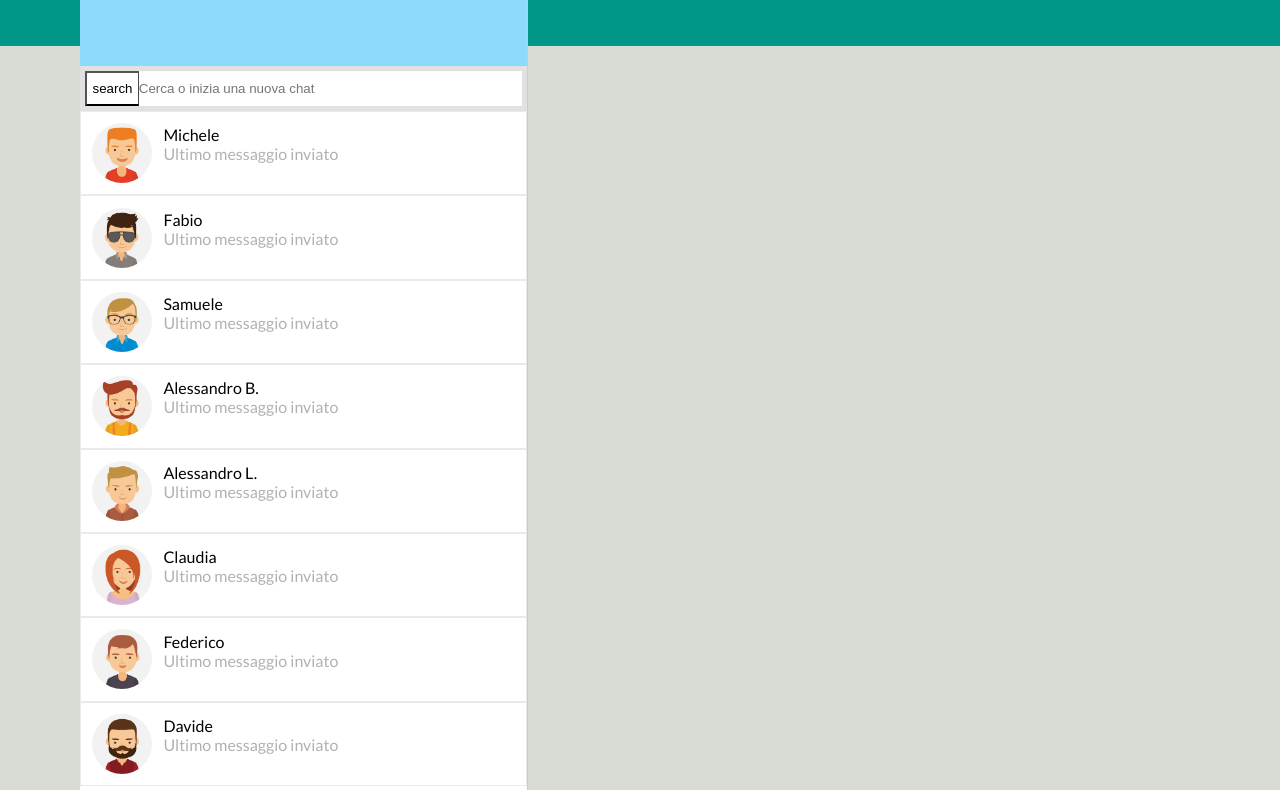
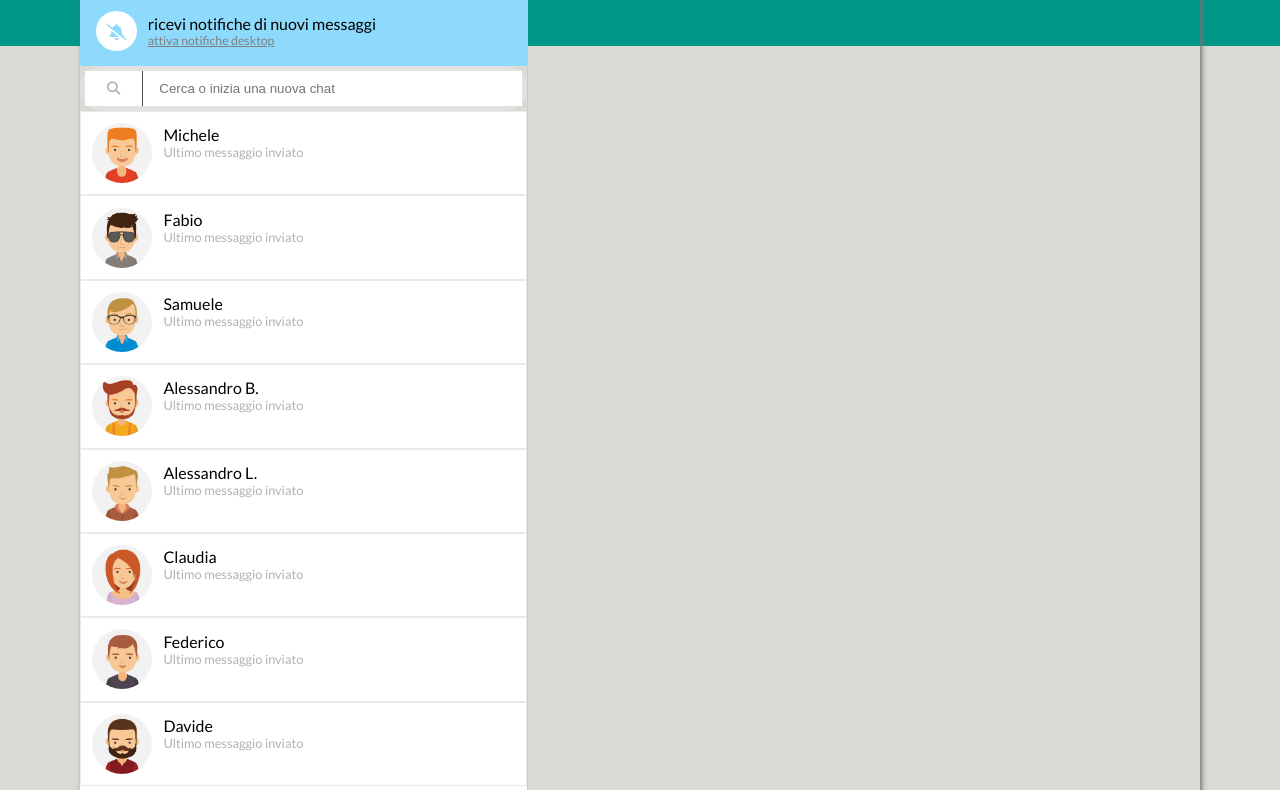
Before and after one commit to Piccios/vue-boolzapp, a plain HTML site: page index.html in a window 1280 px wide. Shown: the part 104-894 px from the top of the page. Drawn offline with nearby package versions, Linux system fonts and the light colour scheme.

Commit message:
layout completed

```diff
--- a/index.html
+++ b/index.html
@@ -37,10 +37,17 @@
 
 
                     </div>
-                    <div class="notificationSettings">
+                    <div class="notificationSettings d-flex">
+                        <div class="notificationBell">
+                            <i class="fa-solid fa-bell-slash"></i>
+                        </div>
+                        <div class="notificationInfo">
+                            <p>ricevi notifiche di nuovi messaggi</p>
+                            <p class="link">attiva notifiche desktop</p>
+                        </div>
                     </div>
                     <div class="contactSrc">
-                        <button>search</button>
+                        <button><i class="fa-solid fa-magnifying-glass"></i></button>
                         <input class="search" type="text" placeholder="Cerca o inizia una nuova chat">
                     </div>
                     <div class="contacts">
@@ -50,7 +57,7 @@
                                 <img :src="contact.avatar + '.jpg'" alt="contact_avatar" class="contact-avatar">
                                 <div class="contact-info">
                                     <p class="contact-name">{{contact.name}}</p>
-                                    <p class="contact-last-message">Ultimo messaggio inviato</p>
+                                    <p class="contact-last-message lightText">Ultimo messaggio inviato</p>
                                 </div>
 
                             </li>
@@ -60,8 +67,17 @@
                 </div>
                 <div class="chatSide" v-if="activeContact">
                     <div class="contactBar d-flex">
-                        <div class="chatContact">
+                        <div class="chatContact d-flex">
                             <img class="headerPic" :src="activeContact.avatar + '.jpg'" alt="user_pic">
+                            <div class="contact_info">
+                                <p>
+                                    {{activeContact.name}}
+                                </p>
+                                <p class="lightText">
+                                    Ultimo accesso oggi alle 12:00
+                                </p>
+                            </div>
+
                         </div>
                         <div class="icons">
                             <i class="fa-solid fa-magnifying-glass"></i>
@@ -83,11 +99,11 @@
                         </div>
 
                     </div>
-<div class="inputsBar d-flex">
-                    <i class="fa-regular fa-face-smile"></i>
-                    <input type="text" class="input-chat" placeholder="Scrivi un messaggio">
-                    <i class="fa-solid fa-microphone"></i>
-                </div>
+                    <div class="inputsBar d-flex">
+                        <i class="fa-regular fa-face-smile"></i>
+                        <input type="text" class="input-chat" placeholder="Scrivi un messaggio">
+                        <i class="fa-solid fa-microphone"></i>
+                    </div>
 
                 </div>
 
--- a/style/style.css
+++ b/style/style.css
@@ -12,6 +12,11 @@ i{
     cursor: pointer;
 }
 
+.lightText{
+    color: rgb(177, 177, 177);
+    font-size: .80rem;
+}
+
 .d-flex{
     display: flex;
 }
@@ -20,6 +25,10 @@ header{
     height: 150px;
     width: 100%;
     background-color: rgb(0, 150, 136);
+}
+
+div.page{
+    box-shadow: 2px 2px 5px rgb(116, 116, 116)
 }
 
 main{
@@ -32,12 +41,53 @@ img.headerPic{
     margin: .5rem;
 }
 
+div.notificationSettings{
+    align-items: center;
+    padding: .5rem 1rem;
+}
+
+div.notificationBell{
+    background-color: white;
+    padding: .66rem;
+    border-radius: 50%;
+    color: rgb(142, 218, 252);
+    font-size: 1rem;
+}
+
+.notificationInfo{
+    margin-left: .66rem;
+}
+
+p.link{
+    color: grey;
+    font-size: .77rem;
+    text-decoration: underline;
+}
+
 div.contact-info{
     padding: .33rem .5rem;
 }
 
 div.contact-info p.contact-last-message{
     color: rgb(177, 177, 177);
+}
+
+div.contactSrc{
+    border: none;
+    border-radius: 100px;
+    padding-left: 1rem;
+}
+
+div.contactSrc > button{
+    border: none;
+    width: 15%;
+    color: rgb(177, 177, 177);
+    border-right: solid 1px rgb(206, 202, 202);
+}
+
+input.search{
+    border: none;
+    padding-left: 1rem;
 }
 
 .contact-item{
@@ -148,6 +198,10 @@ div.contactBar{
     justify-content: space-between;
 }
 
+div.contact_info{
+    margin: .66rem ;
+}
+
 div.messages{
     background-image: url(../img/mine.jpg);
     height: 100%;
```
